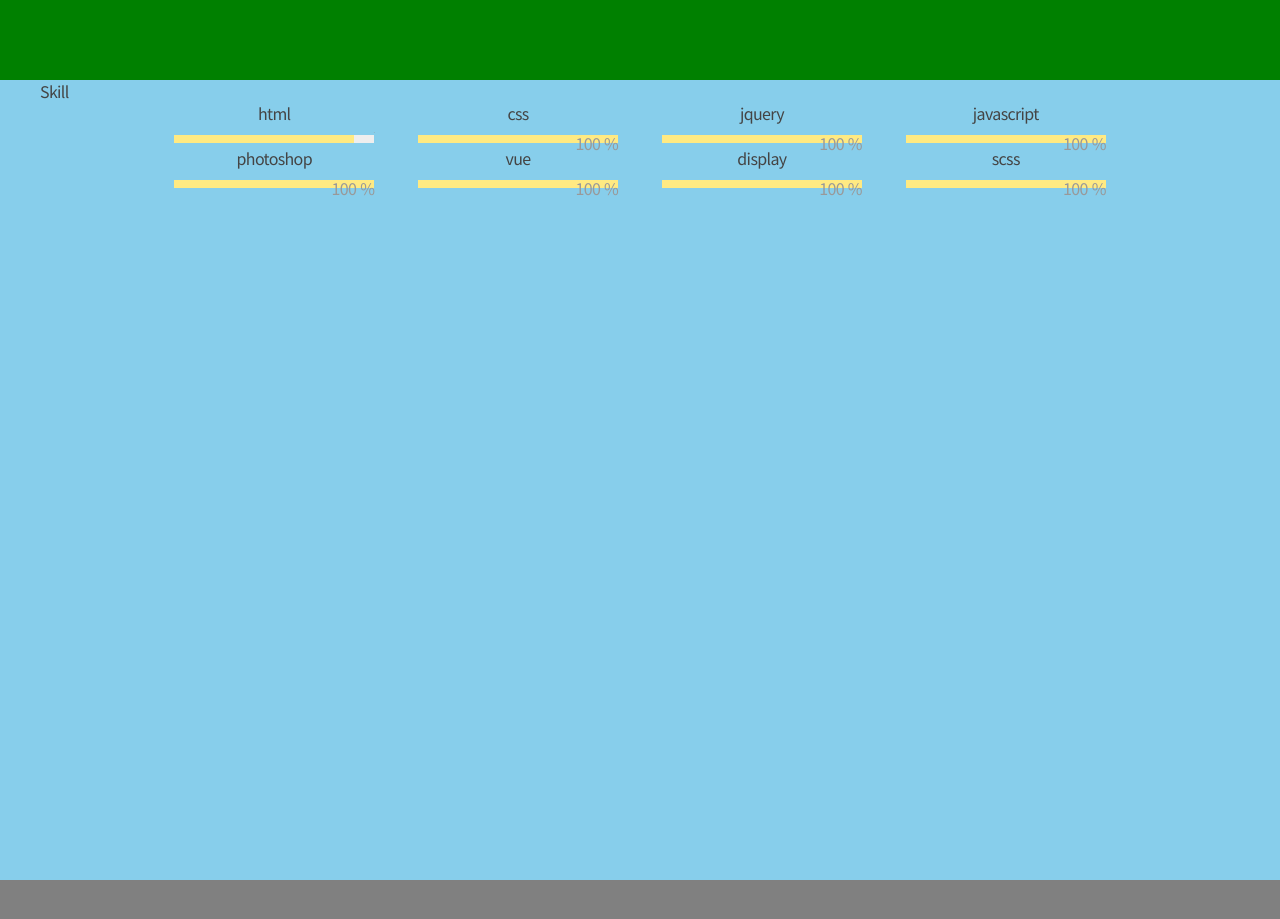
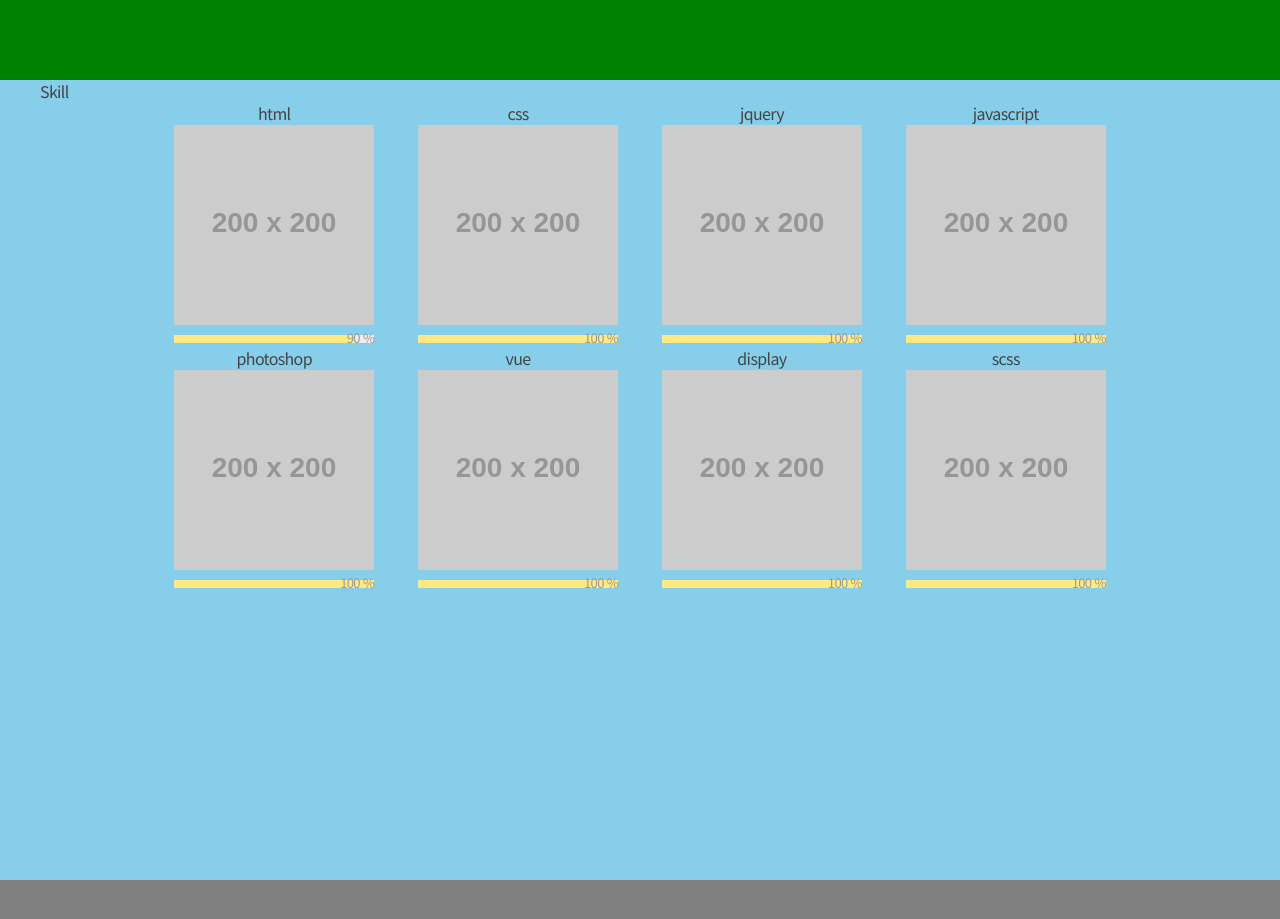
Before and after one commit to Parktaehoon1/portfolio, a plain HTML site: page index.html in a window 1280 px wide. Shown: the part 3120-4039 px from the top of the page. Drawn offline with nearby package versions, Linux system fonts and the light colour scheme; placeholder pictures from the web are drawn by us; a web font is replaced by a local one.

Commit message:
코드 진행중

```diff
--- a/index.html
+++ b/index.html
@@ -167,14 +167,30 @@
       <div class="inner">
         <h2>Skill</h2>
         <ul class="skill-depth1">
-          <li id="htmlskill">html</li>
-          <li id="cssskill">css</li>
-          <li id="jqueryskill">jquery</li>
-          <li id="javascriptskill">javascript</li>
-          <li id="photoshopskill">photoshop</li>
-          <li id="vueskill">vue</li>
-          <li id="displayflex">display</li>
-          <li id="scssskill">scss</li>
+          <li id="htmlskill">html
+            <img src="https://via.placeholder.com/200x200" alt="">
+          </li>
+          <li id="cssskill">css
+            <img src="https://via.placeholder.com/200x200" alt="">
+          </li>
+          <li id="jqueryskill">jquery
+            <img src="https://via.placeholder.com/200x200" alt="">
+          </li>
+          <li id="javascriptskill">javascript
+            <img src="https://via.placeholder.com/200x200" alt="">
+          </li>
+          <li id="photoshopskill">photoshop
+            <img src="https://via.placeholder.com/200x200" alt="">
+          </li>
+          <li id="vueskill">vue
+            <img src="https://via.placeholder.com/200x200" alt="">
+          </li>
+          <li id="displayflex">display
+            <img src="https://via.placeholder.com/200x200" alt="">
+          </li>
+          <li id="scssskill">scss
+            <img src="https://via.placeholder.com/200x200" alt="">
+          </li>
         </ul>
       </div>
     </section>
--- a/js/script.js
+++ b/js/script.js
@@ -44,10 +44,10 @@ window.onload = function () {
           // Text color.
           // Default: same as stroke color (options.color)
           color: '#999',
-          fontSize : '1px',
+          fontSize : '13px',
           position: 'absolute',
           right: '0',
-          top: '30px',
+          top: '227px',
           padding: 0,
           margin: 0,
           transform: null
@@ -69,7 +69,7 @@ window.onload = function () {
       duration: 1400,
       color: '#FFEA82',
       trailColor: '#eee',
-      trailWidth: 1,
+      trailWidth: 4,
       svgStyle: {width: '100%', height: '100%'},
       text: {
         style: {
@@ -77,8 +77,9 @@ window.onload = function () {
           // Default: same as stroke color (options.color)
           color: '#999',
           position: 'absolute',
+          fontSize : '13px',
           right: '0',
-          top: '30px',
+          top: '227px',
           padding: 0,
           margin: 0,
           transform: null
@@ -99,16 +100,17 @@ window.onload = function () {
       duration: 1400,
       color: '#FFEA82',
       trailColor: '#eee',
-      trailWidth: 1,
+      trailWidth: 4,
       svgStyle: {width: '100%', height: '100%'},
       text: {
         style: {
           // Text color.
           // Default: same as stroke color (options.color)
           color: '#999',
+          fontSize : '13px',
           position: 'absolute',
           right: '0',
-          top: '30px',
+          top: '227px',
           padding: 0,
           margin: 0,
           transform: null
@@ -130,16 +132,17 @@ window.onload = function () {
       duration: 1400,
       color: '#FFEA82',
       trailColor: '#eee',
-      trailWidth: 1,
+      trailWidth: 4,
       svgStyle: {width: '100%', height: '100%'},
       text: {
         style: {
           // Text color.
           // Default: same as stroke color (options.color)
           color: '#999',
+          fontSize : '13px',
           position: 'absolute',
           right: '0',
-          top: '30px',
+          top: '227px',
           padding: 0,
           margin: 0,
           transform: null
@@ -161,16 +164,17 @@ window.onload = function () {
       duration: 1400,
       color: '#FFEA82',
       trailColor: '#eee',
-      trailWidth: 1,
+      trailWidth: 4,
       svgStyle: {width: '100%', height: '100%'},
       text: {
         style: {
           // Text color.
           // Default: same as stroke color (options.color)
           color: '#999',
+          fontSize : '13px',
           position: 'absolute',
           right: '0',
-          top: '30px',
+          top: '227px',
           padding: 0,
           margin: 0,
           transform: null
@@ -192,16 +196,17 @@ window.onload = function () {
       duration: 1400,
       color: '#FFEA82',
       trailColor: '#eee',
-      trailWidth: 1,
+      trailWidth: 4,
       svgStyle: {width: '100%', height: '100%'},
       text: {
         style: {
           // Text color.
           // Default: same as stroke color (options.color)
           color: '#999',
+          fontSize : '13px',
           position: 'absolute',
           right: '0',
-          top: '30px',
+          top: '227px',
           padding: 0,
           margin: 0,
           transform: null
@@ -223,16 +228,17 @@ window.onload = function () {
       duration: 1400,
       color: '#FFEA82',
       trailColor: '#eee',
-      trailWidth: 1,
+      trailWidth: 4,
       svgStyle: {width: '100%', height: '100%'},
       text: {
         style: {
           // Text color.
           // Default: same as stroke color (options.color)
           color: '#999',
+          fontSize : '13px',
           position: 'absolute',
           right: '0',
-          top: '30px',
+          top: '227px',
           padding: 0,
           margin: 0,
           transform: null
@@ -254,16 +260,17 @@ window.onload = function () {
       duration: 1400,
       color: '#FFEA82',
       trailColor: '#eee',
-      trailWidth: 1,
+      trailWidth: 4,
       svgStyle: {width: '100%', height: '100%'},
       text: {
         style: {
           // Text color.
           // Default: same as stroke color (options.color)
           color: '#999',
+          fontSize : '13px',
           position: 'absolute',
           right: '0',
-          top: '30px',
+          top: '227px',
           padding: 0,
           margin: 0,
           transform: null
```
